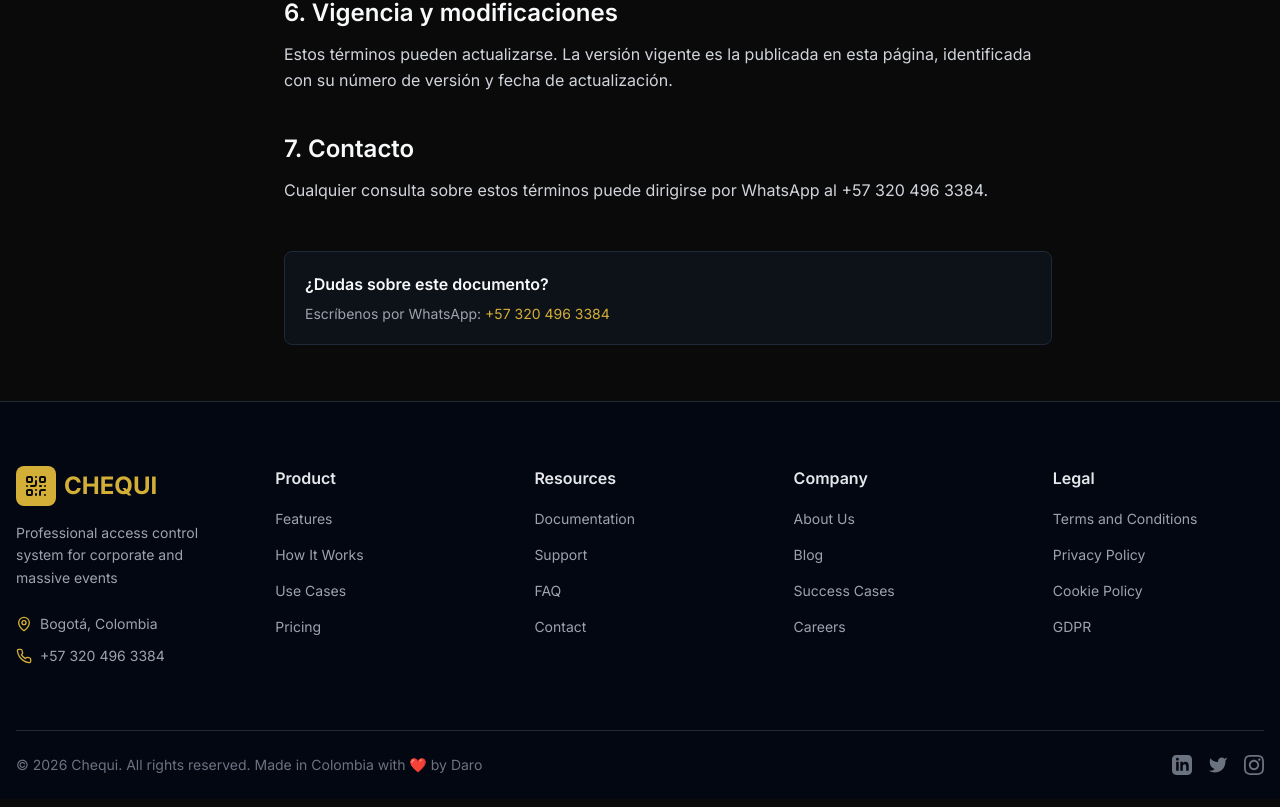
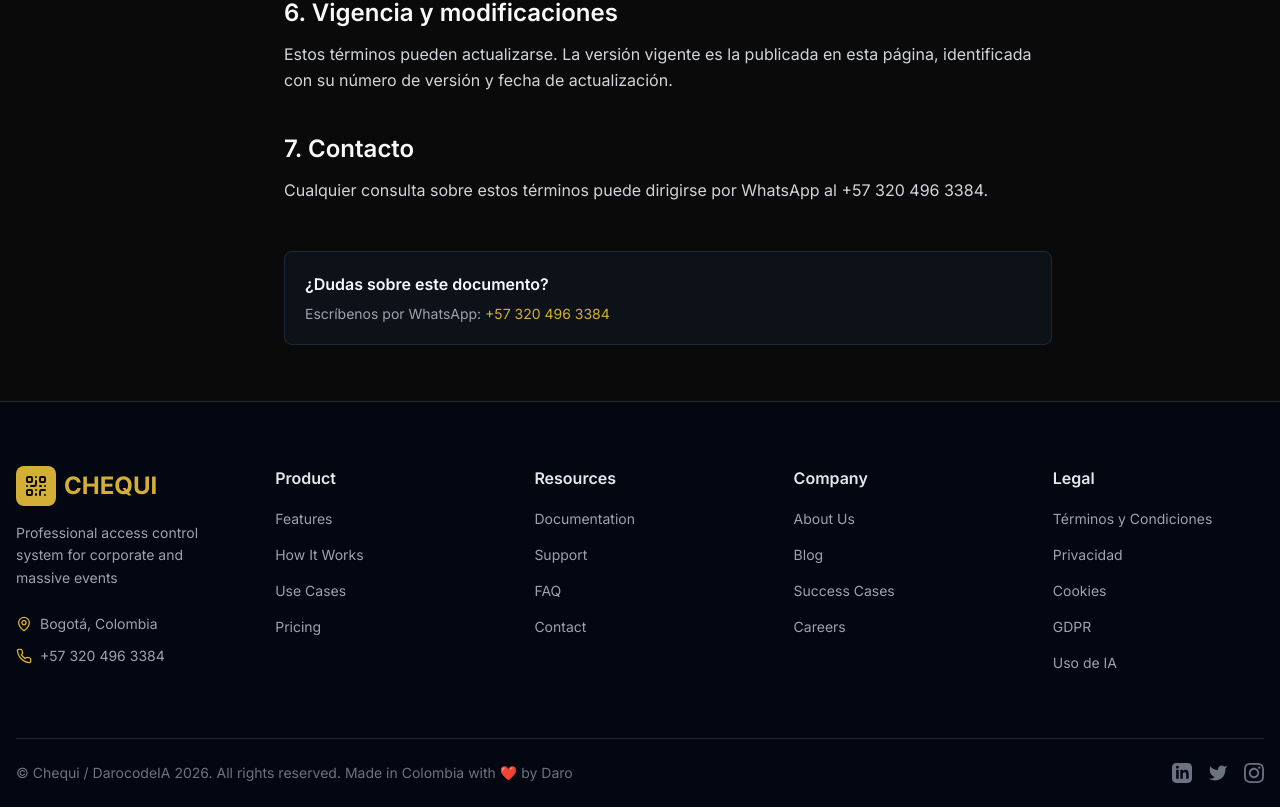
Before and after one commit to Darobeats/Chequi, a React (Vite) app: page /legal/terminos in a window 1280 px wide. Shown: the part 1446-2253 px from the top of the page. Built offline with nearby package versions, Linux system fonts and the light colour scheme.

Commit message:
Changes
Co-authored-by: Darobeats <204262690+Darobeats@users.noreply.github.com>

```diff
--- a/src/components/landing/LandingFooter.tsx
+++ b/src/components/landing/LandingFooter.tsx
@@ -1,8 +1,10 @@
 import React from "react";
+import { Link } from "react-router-dom";
 import { useTranslation } from "react-i18next";
 import { Separator } from "@/components/ui/separator";
 import { QrCode, MapPin, Phone } from "lucide-react";
 import { getWhatsAppUrl, WHATSAPP_DISPLAY } from "@/lib/contact";
+import { FOOTER_LEGAL_LINKS, LEGAL_ENTITY } from "@/lib/legal";
 
 const LandingFooter = () => {
   const { t } = useTranslation("landing");
@@ -25,12 +27,6 @@ const LandingFooter = () => {
       { label: t("footer.links.blog"), href: "#blog" },
       { label: t("footer.links.successCases"), href: "#casos-exito" },
       { label: t("footer.links.careers"), href: "#careers" },
-    ],
-    legal: [
-      { label: t("footer.links.terms"), href: "#terminos" },
-      { label: t("footer.links.privacy"), href: "#privacidad" },
-      { label: t("footer.links.cookies"), href: "#cookies" },
-      { label: t("footer.links.gdpr"), href: "#gdpr" },
     ],
   };
 
@@ -136,14 +132,14 @@ const LandingFooter = () => {
             <div>
               <h4 className="font-semibold text-gray-200 mb-4">{t("footer.sections.legal")}</h4>
               <ul className="space-y-3">
-                {footerLinks.legal.map((link, index) => (
-                  <li key={index}>
-                    <button
-                      onClick={() => handleLinkClick(link.href)}
-                      className="text-sm text-gray-400 hover:text-dorado transition-colors"
+                {FOOTER_LEGAL_LINKS.map((link) => (
+                  <li key={link.to}>
+                    <Link
+                      to={link.to}
+                      className="text-sm text-gray-400 hover:text-dorado transition-colors focus-visible:outline-none focus-visible:ring-2 focus-visible:ring-dorado rounded"
                     >
                       {link.label}
-                    </button>
+                    </Link>
                   </li>
                 ))}
               </ul>
@@ -158,7 +154,7 @@ const LandingFooter = () => {
           <div className="flex flex-col md:flex-row justify-between items-center gap-4">
             {/* Copyright */}
             <p className="text-sm text-gray-500 text-center md:text-left">
-              &copy; {new Date().getFullYear()} Chequi. {t("footer.copyright")}
+              {LEGAL_ENTITY.copyright} {new Date().getFullYear()}. {t("footer.copyright")}
               <span className="hidden sm:inline"> {t("footer.madeWith")}</span>
             </p>
 
```
